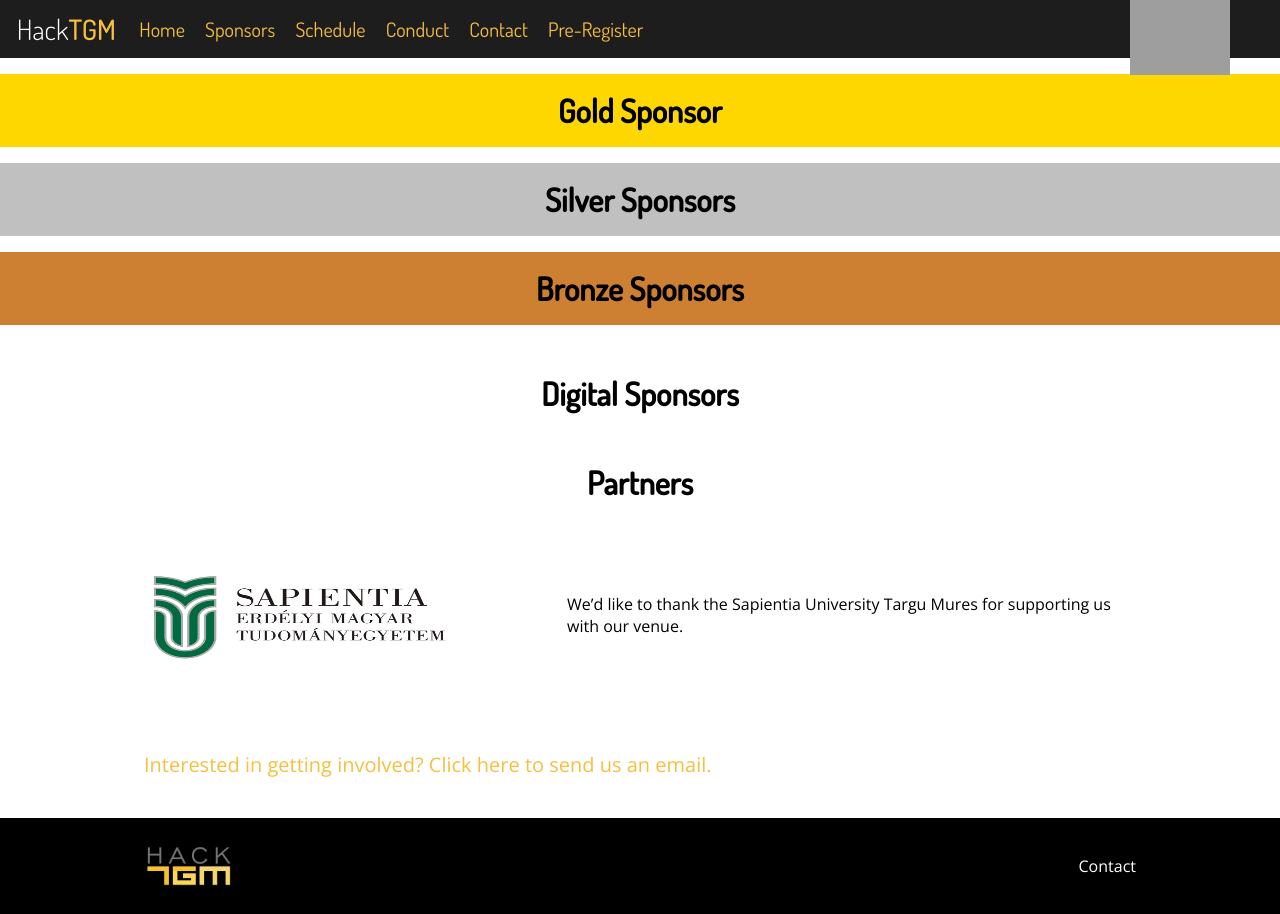
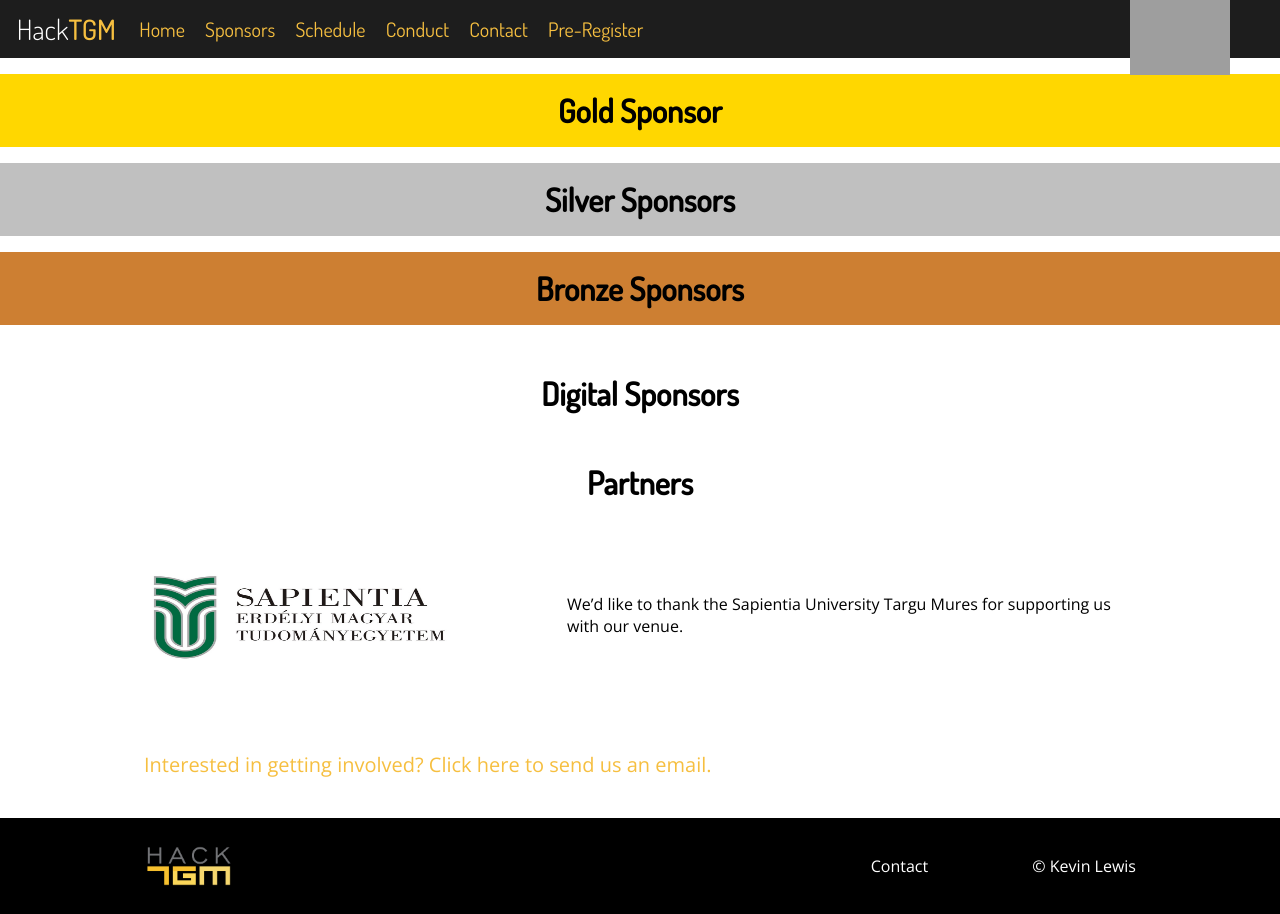
Before and after one commit to hacktgm/hacktgm.github.io, a plain HTML site: page sponsors.html in a window 1280 px wide. Drawn offline with nearby package versions, Linux system fonts and the light colour scheme; grey boxes are pictures that could not be loaded.

Commit message:
Update sponsors.html

```diff
--- a/sponsors.html
+++ b/sponsors.html
@@ -64,6 +64,7 @@
       <div class="flex"><a href="#top" class="logo"><img src="img/tgm.jpg" alt="Brumhack Logo"></a>
         <ul>
           <li><a href="mailto:hacktgm@gmail.com">Contact</a></li>
+          <li style="margin-left:100px; pointer-events:none;"><a href="">© Kevin Lewis</a></li>
         </ul>
       </div>
     </div>
```
